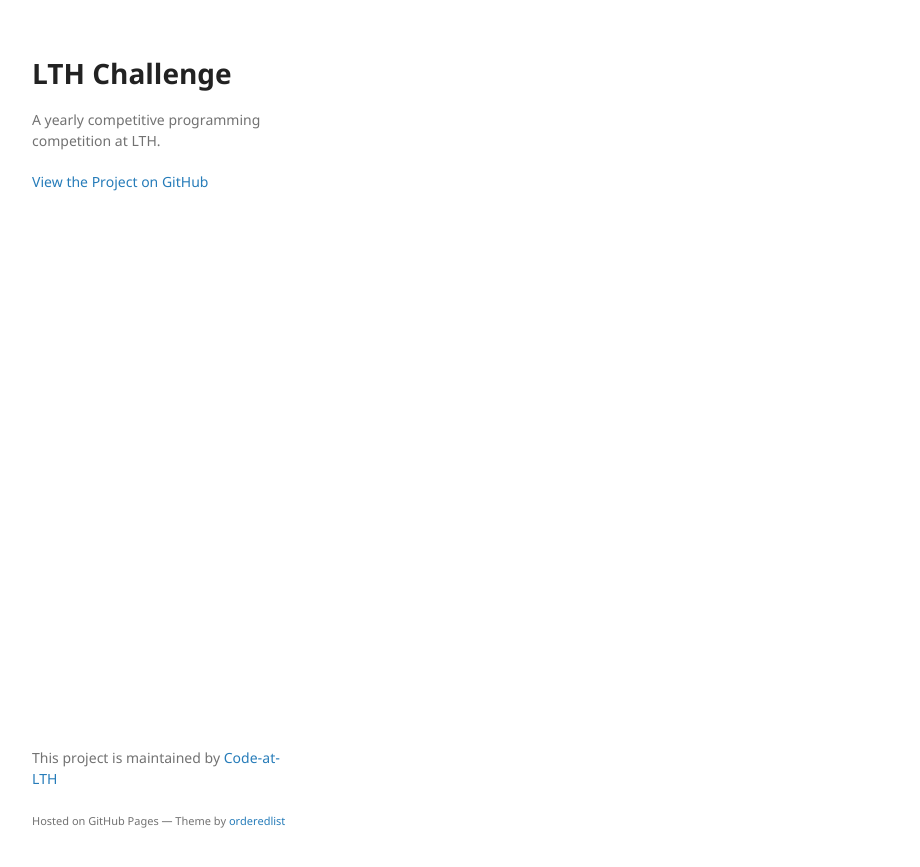
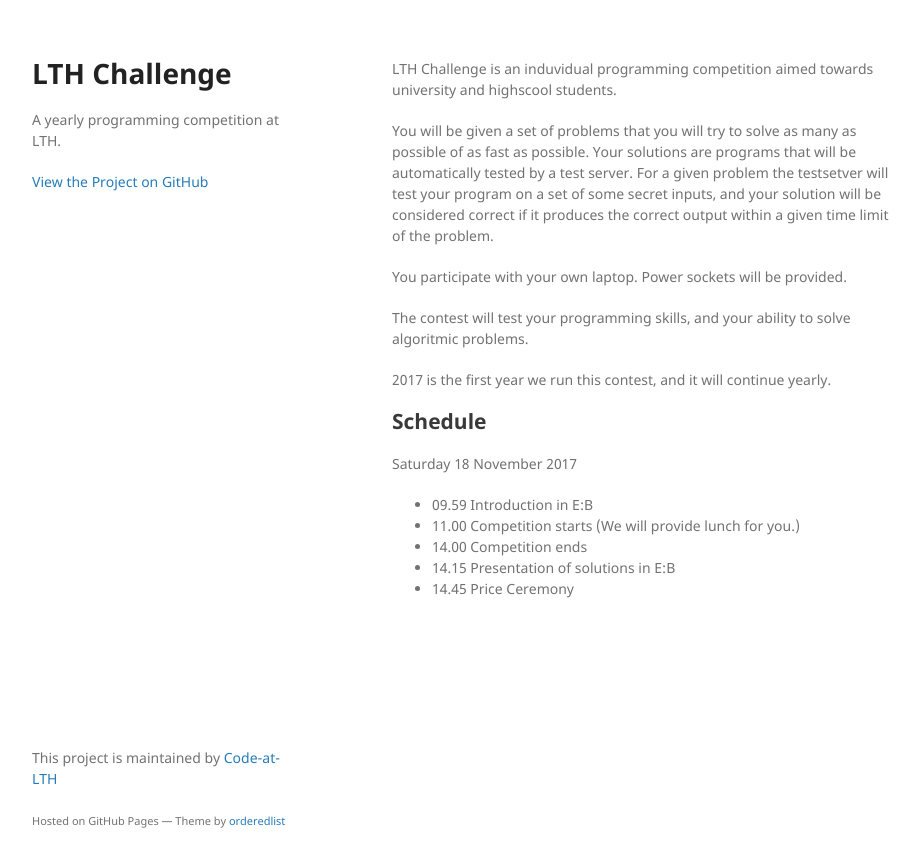
Before and after one commit to Code-at-LTH/lthchallenge, a Jekyll site: the page built from index.md, in a window 1280 px wide. Shown: the top 867 px of the page, without its empty margins (178-1098 px from the left). Built offline with Jekyll 4.4.1, drawn with Linux system fonts in a browser that asks for light colours.

Commit message:
fill in index.md

```diff
--- a/_config.yml
+++ b/_config.yml
@@ -1,3 +1,3 @@
 title: LTH Challenge
-description: A yearly competitive programming competition at LTH.
+description: A yearly programming competition at LTH.
 theme: jekyll-theme-minimal
--- a/index.md
+++ b/index.md
@@ -1,3 +1,25 @@
 ---
 layout: default
 ---
+LTH Challenge is an induvidual programming competition aimed towards university and
+highscool students.
+
+You will be given a set of problems that you will try to solve as many as possible of
+as fast as possible. Your solutions are programs that will be automatically tested by a test
+server. For a given problem the testsetver will test your program on a set of some secret inputs,
+and your solution will be considered correct if it produces the correct output within a given
+time limit of the problem.
+
+You participate with your own laptop. Power sockets will be provided.
+
+The contest will test your programming skills, and your ability to solve algoritmic problems.
+
+2017 is the first year we run this contest, and it will continue yearly.
+
+## Schedule
+Saturday 18 November 2017
+- 09.59 Introduction in E:B
+- 11.00 Competition starts (We will provide lunch for you.)
+- 14.00 Competition ends
+- 14.15 Presentation of solutions in E:B
+- 14.45 Price Ceremony
```
